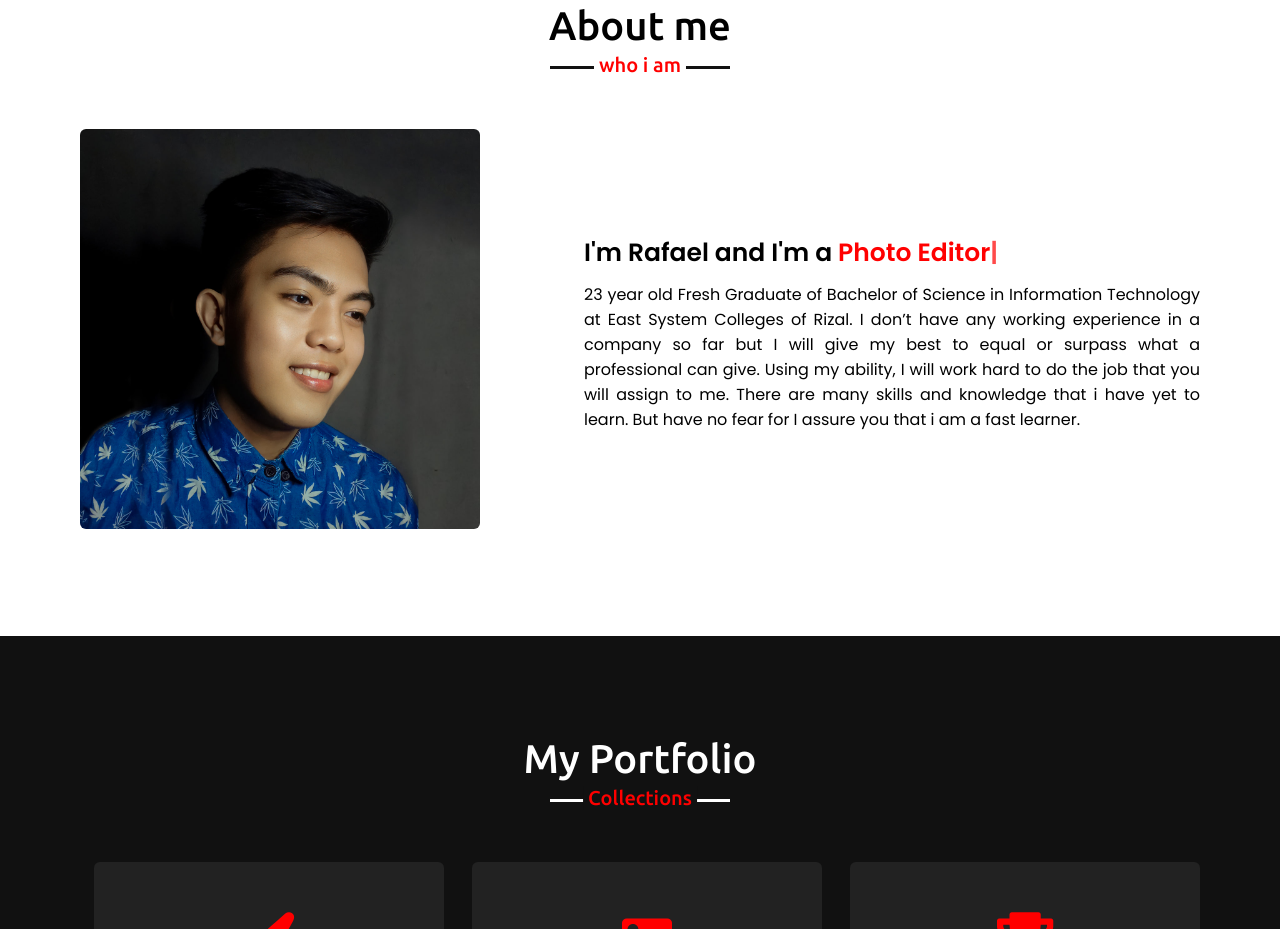
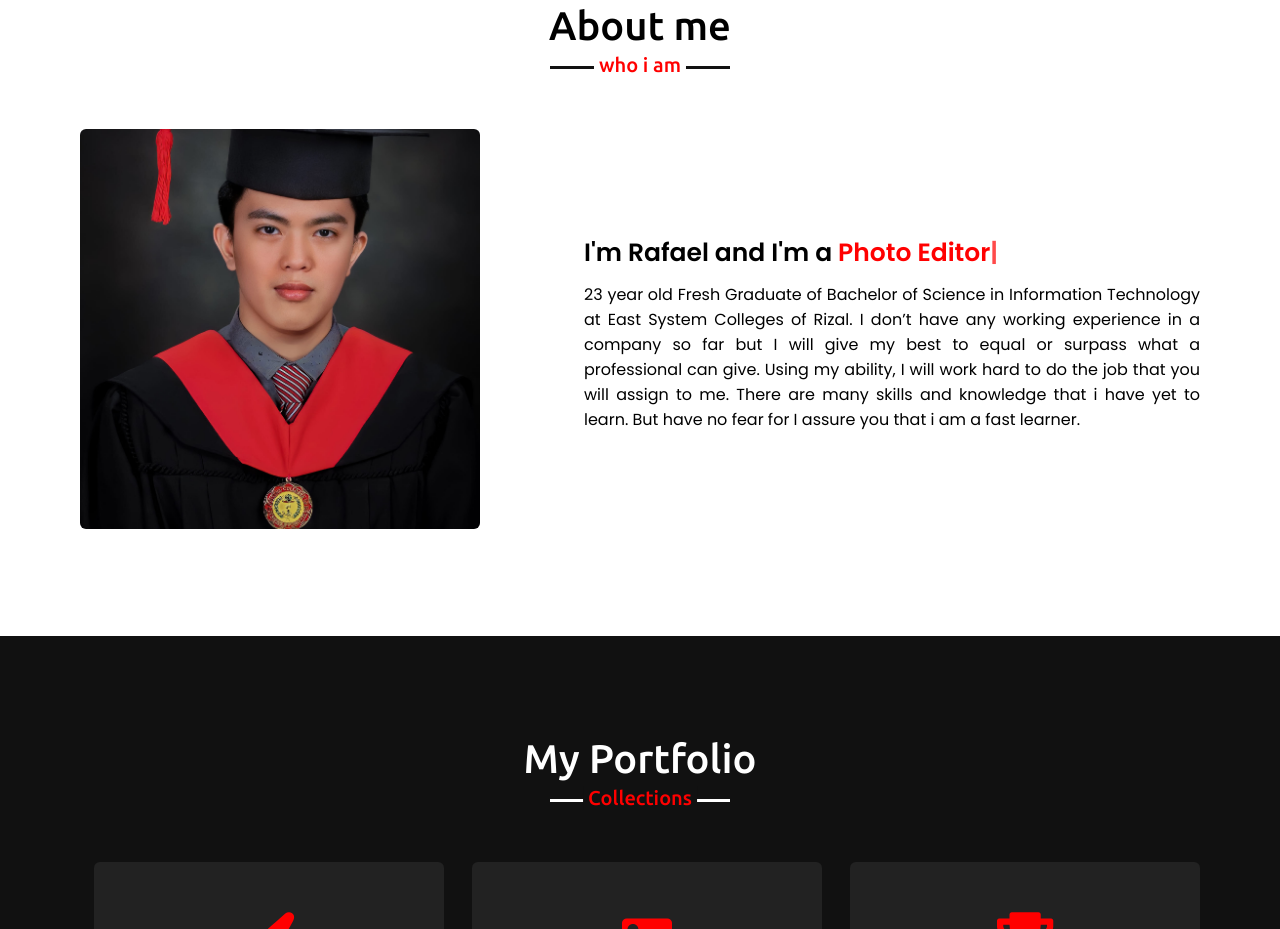
Before and after one commit to SSYNT4XX/SYNT4X, a plain HTML site: page index.html in a window 1280 px wide. Shown: the part 897-1826 px from the top of the page. Drawn offline with nearby package versions, Linux system fonts and the light colour scheme.

Commit message:
Update index.html

```diff
--- a/index.html
+++ b/index.html
@@ -61,7 +61,7 @@
             <h2 class="title">About me</h2>
             <div class="about-content">
                 <div class="column left">
-                    <img src="pictures/ME.jpg" alt="">
+                    <img src="pictures/5.jpg" alt="">
                 </div>
                 <div class="column right">
                     <div class="text">I'm Rafael and I'm a <span class="typing-2"></span></div>
```
